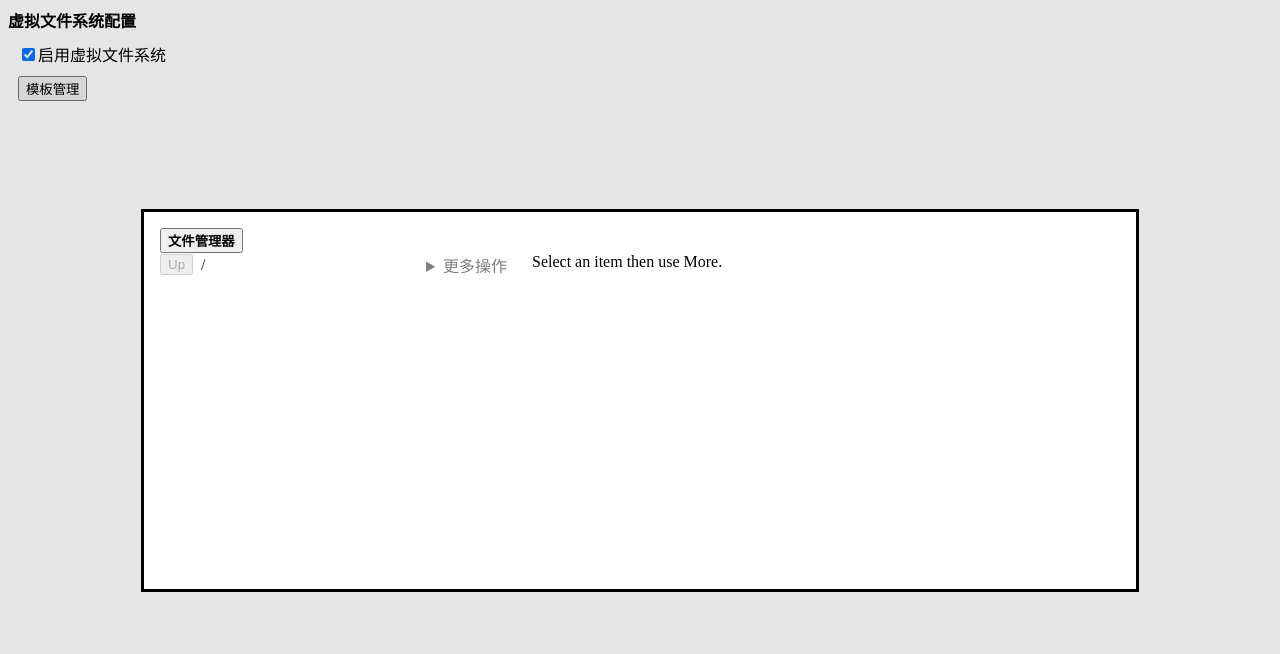
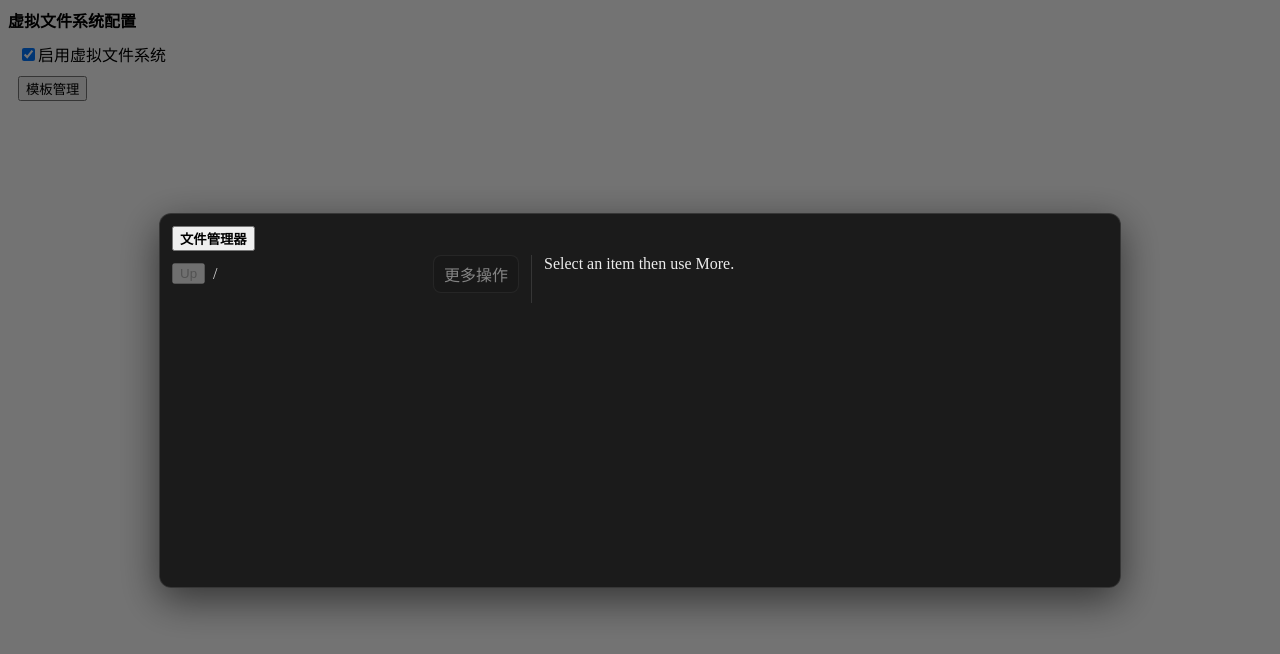
Before and after one commit to bloodycrownD/st-virtual-file-system, a Vue app: page / in a window 1280 px wide. Both pictures are taken after a click on the button "模板管理". Shown: the top 654 px of the page. Built offline with nearby package versions, Linux system fonts and the light colour scheme; the HTML template or start-up script is replaced by a standard one.

Commit message:
fix(vfs-ui): restore popup interactivity and layout
Add scoped dialog styling and z-index/pointer-events guards for the VFS popup, and force horizontal text layout for settings/tabs/action menu toggles under host CSS resets.

Co-authored-by: Cursor <cursoragent@cursor.com>

```diff
--- a/src/App.vue
+++ b/src/App.vue
@@ -95,5 +95,13 @@ const openTemplateManager = () => {
 
 .vfs-actions {
   margin-top: 10px;
+  display: flex;
+  flex-wrap: wrap;
+  gap: 8px;
+}
+
+.vfs-actions .menu_button {
+  writing-mode: horizontal-tb;
+  white-space: nowrap;
 }
 </style>
--- a/src/app/components/business-components/VfsActionMenu.vue
+++ b/src/app/components/business-components/VfsActionMenu.vue
@@ -57,9 +57,14 @@ function triggerAction(action: VfsEntityAction): void {
 </template>
 
 <style scoped>
+.vfs-action-menu {
+  position: relative;
+}
+
 .vfs-action-menu__toggle {
   cursor: pointer;
   user-select: none;
+  list-style: none;
 }
 
 .vfs-action-menu[data-disabled='true'] .vfs-action-menu__toggle {
@@ -74,5 +79,9 @@ function triggerAction(action: VfsEntityAction): void {
   border: 1px solid rgba(255, 255, 255, 0.12);
   border-radius: 8px;
   background: rgba(0, 0, 0, 0.25);
+  position: absolute;
+  right: 0;
+  min-width: 180px;
+  z-index: 2;
 }
 </style>
--- a/src/app/composables/screens-composables/useVfsPopupLifecycle.ts
+++ b/src/app/composables/screens-composables/useVfsPopupLifecycle.ts
@@ -8,6 +8,7 @@ import {
 
 const POPUP_ID = 'st-vfs-popup'
 const POPUP_APP_ID = 'st-vfs-popup-app'
+const POPUP_CLASS = 'st-vfs-popup'
 type VfsPopupScope = 'chat' | 'template'
 interface VfsPopupOpenOptions {
   scope?: VfsPopupScope
@@ -55,6 +56,8 @@ export function useVfsPopupLifecycle() {
     }
     popup = document.createElement('dialog')
     popup.id = POPUP_ID
+    popup.classList.add(POPUP_CLASS)
+    popup.setAttribute('role', 'dialog')
     popup.style.width = '80vw'
     popup.style.maxWidth = '960px'
     if (options?.title) {
--- a/src/app/screens/pure-screens/VfsTabShellScreen.vue
+++ b/src/app/screens/pure-screens/VfsTabShellScreen.vue
@@ -36,7 +36,7 @@ function trySwitchTab(nextTab: VfsTab): void {
         v-for="tab in resolvedTabs()"
         :key="tab"
         type="button"
-        :class="{ active: activeTab === tab }"
+        :class="['menu_button', 'vfs-tab', { active: activeTab === tab }]"
         @click="trySwitchTab(tab)"
       >
         {{ TAB_LABELS[tab] }}
@@ -52,6 +52,13 @@ function trySwitchTab(nextTab: VfsTab): void {
 .vfs-tabs {
   display: flex;
   gap: 8px;
+  overflow-x: auto;
+  padding-bottom: 4px;
+}
+.vfs-tab {
+  writing-mode: horizontal-tb;
+  white-space: nowrap;
+  flex: 0 0 auto;
 }
 .active {
   font-weight: 700;
--- a/src/main.ts
+++ b/src/main.ts
@@ -22,6 +22,7 @@
  */
 import { createApp } from 'vue'
 import App from './App.vue'
+import '@/styles/st-vfs-dialog.css'
 import { initVfsPersistenceStore, registerVfsChatReloadHook, vfsPersistenceStore } from '@/app/stores/vfs-store-singleton'
 import { createMessageController } from '@/app/controllers/message-controller'
 import { createMessagePipeline } from '@/app/services/message/message-pipeline'
--- /dev/null
+++ b/src/styles/st-vfs-dialog.css
@@ -0,0 +1,53 @@
+/*
+  Scoped `<dialog>` styling for VFS popup.
+  WHY: SillyTavern themes/plugins may reset native dialog styles; we keep it usable (non-white, clickable)
+  without leaking styles beyond `#st-vfs-popup`.
+*/
+
+#st-vfs-popup.st-vfs-popup {
+  /* Keep popup above common overlays; also fixes "popup opened but unclickable" issues. */
+  z-index: 10000;
+  pointer-events: auto;
+
+  padding: 0;
+  border: 1px solid rgba(255, 255, 255, 0.12);
+  border-radius: 12px;
+  color: var(--SmartThemeBodyColor, rgba(255, 255, 255, 0.92));
+  background: var(--SmartThemeBlurTintColor, rgba(20, 20, 20, 0.92));
+  box-shadow: 0 12px 40px rgba(0, 0, 0, 0.55);
+}
+
+#st-vfs-popup.st-vfs-popup::backdrop {
+  background: rgba(0, 0, 0, 0.55);
+}
+
+/* Ensure the mounted Vue app is always interactive */
+#st-vfs-popup #st-vfs-popup-app {
+  pointer-events: auto;
+  padding: 12px;
+}
+
+/* Prevent "vertical text" layout caused by extreme `writing-mode` or narrow buttons */
+#st-vfs-popup button,
+#st-vfs-popup .menu_button,
+#st-vfs-popup summary {
+  writing-mode: horizontal-tb;
+  white-space: nowrap;
+}
+
+/* Make <details>/<summary> menu toggles reliably clickable under CSS resets */
+#st-vfs-popup .vfs-action-menu__toggle {
+  display: inline-flex;
+  align-items: center;
+  gap: 8px;
+  cursor: pointer;
+  user-select: none;
+  padding: 6px 10px;
+  border-radius: 8px;
+  border: 1px solid rgba(255, 255, 255, 0.12);
+  background: rgba(0, 0, 0, 0.2);
+}
+
+#st-vfs-popup summary.vfs-action-menu__toggle::-webkit-details-marker {
+  display: none;
+}
```
